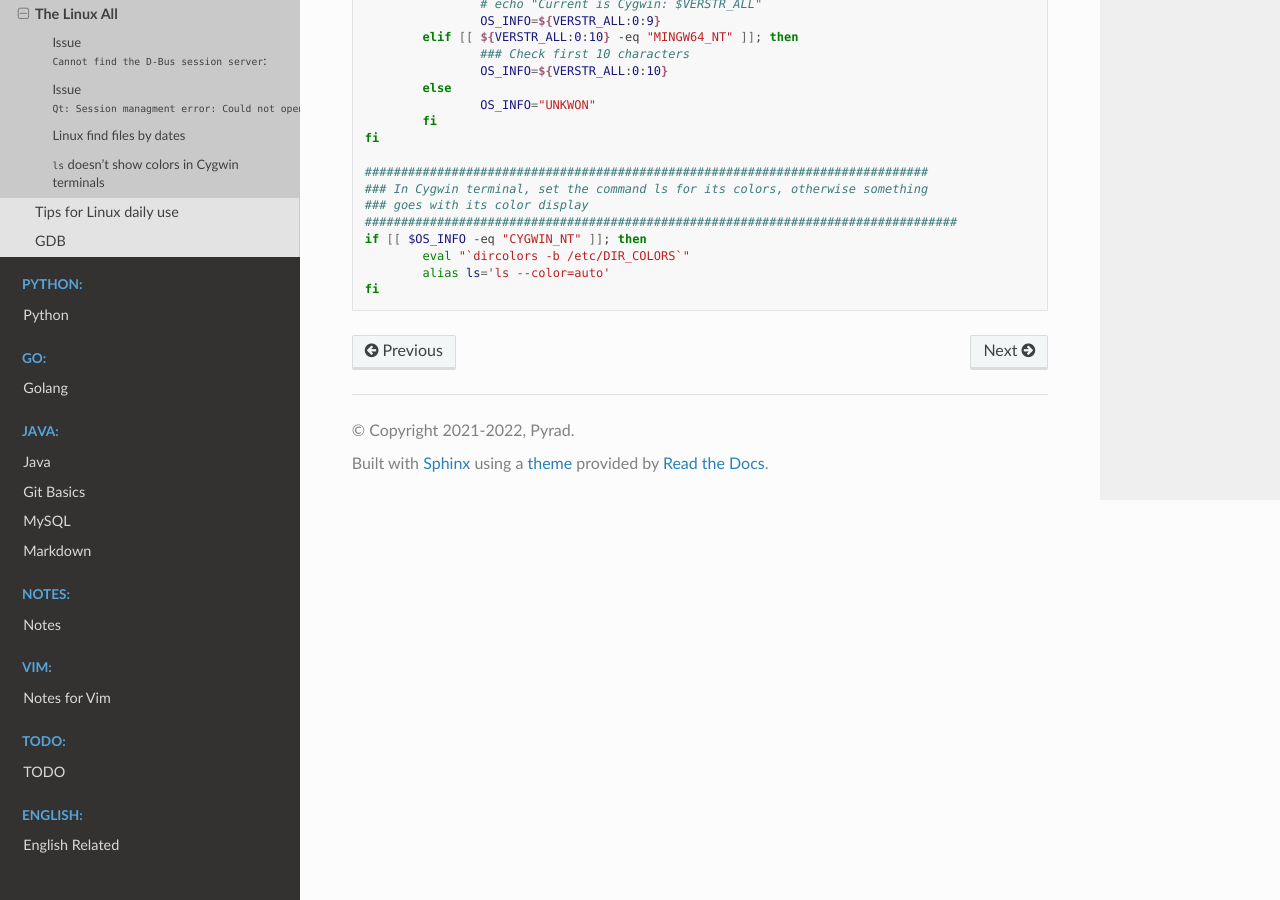
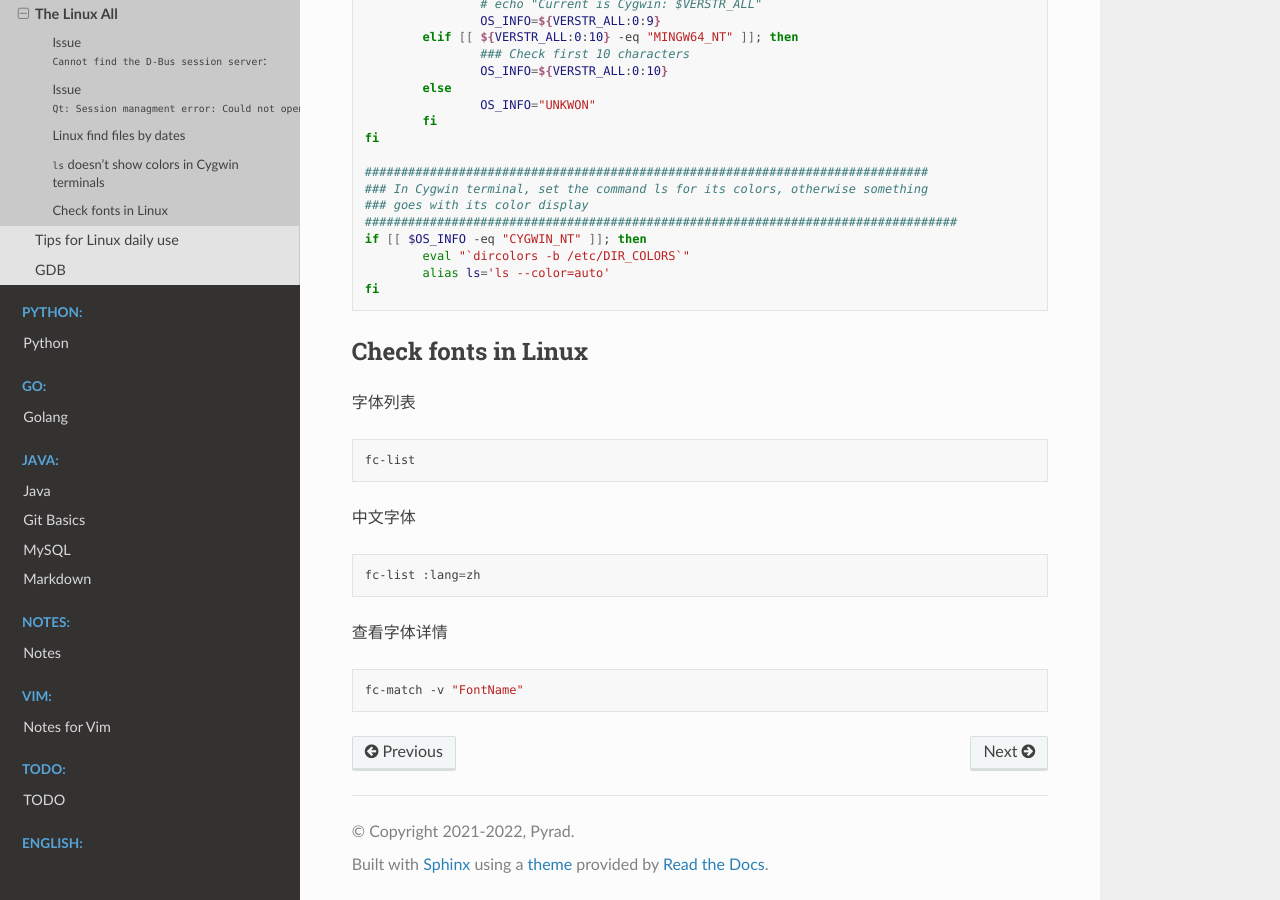
Before and after one commit to Pyrad/pyradnotes, a Sphinx documentation site: the page built from source/Linux/linuxall.md, in a window 1280 px wide and 900 px high, scrolled down 1393 px. Built offline with Sphinx 7.4.7 and the Read the Docs theme 2.0.0, drawn with Linux system fonts in a browser that asks for light colours.

Commit message:
How to check fonts in Linux

````diff
--- a/source/Linux/linuxall.md
+++ b/source/Linux/linuxall.md
@@ -81,3 +81,25 @@
 	alias ls='ls --color=auto'
 fi
 ```
+
+
+
+## Check fonts in Linux
+
+字体列表
+
+```bash
+fc-list
+```
+
+中文字体
+
+```bash
+fc-list :lang=zh
+```
+
+查看字体详情
+
+```bash
+fc-match -v "FontName"
+```
````
